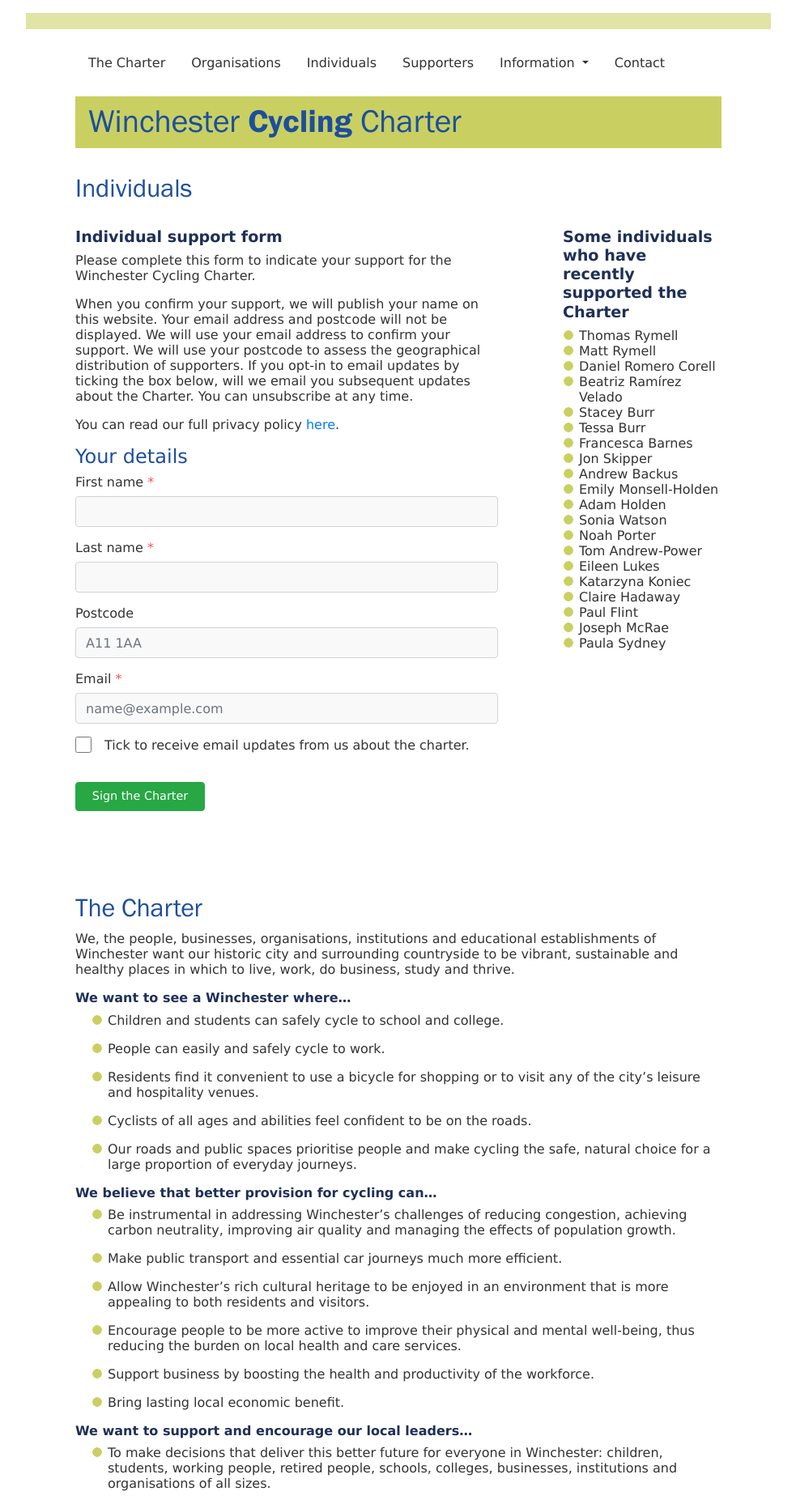
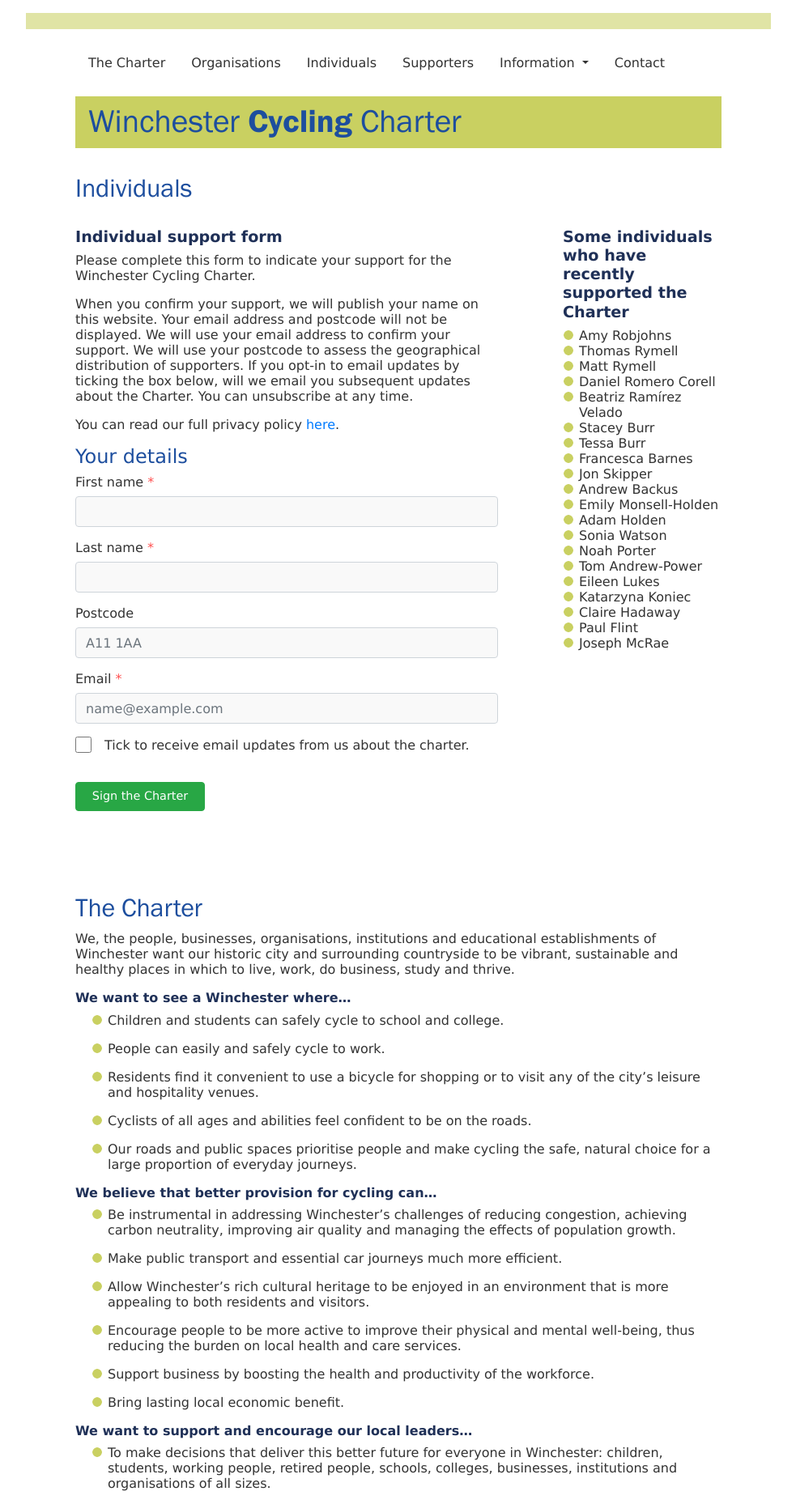
Before and after one commit to winchestercyclingcharter/winchestercyclingcharter.github.io, a Jekyll site: the page built from ind-page.md, in a window 1280 px wide. Shown: the whole page at 81% size, without its empty margins (148-1131 px from the left). Built offline with Jekyll 4.4.1, drawn with Linux system fonts in a browser that asks for light colours; nearby versions of some CDN libraries.

Commit message:
Update people.yml

```diff
--- a/_data/people.yml
+++ b/_data/people.yml
@@ -819,3 +819,4 @@ people:
 - { lastname: Romero Corell, firstname: Daniel, dt: 20220814-203431-139487 }
 - { lastname: Rymell , firstname: Matt, dt: 20220816-190323-021163 }
 - { lastname: Rymell, firstname: Thomas, dt: 20220816-195715-725918 }
+- { lastname: Robjohns, firstname: Amy, dt: 20220831-044610-586007 }
```
